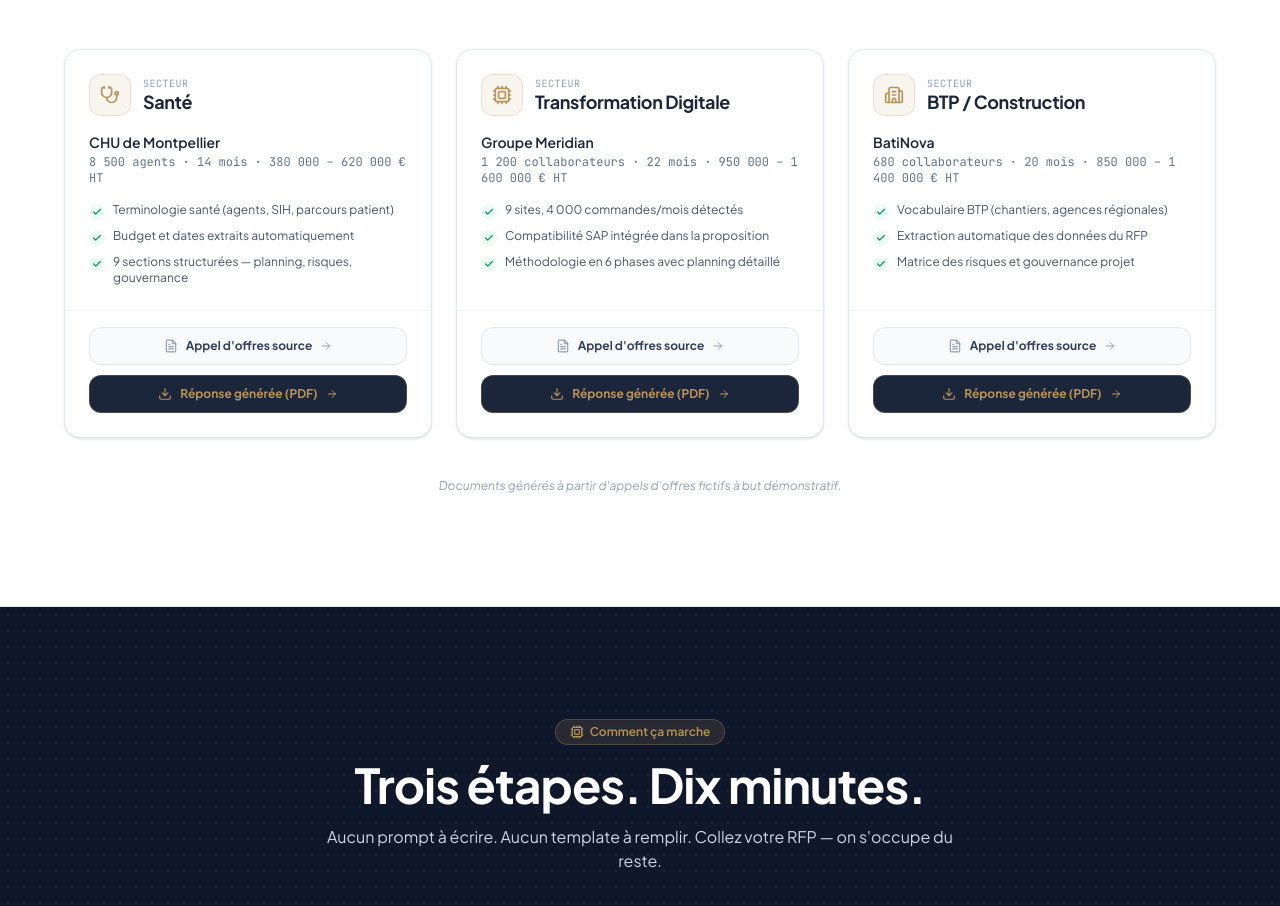
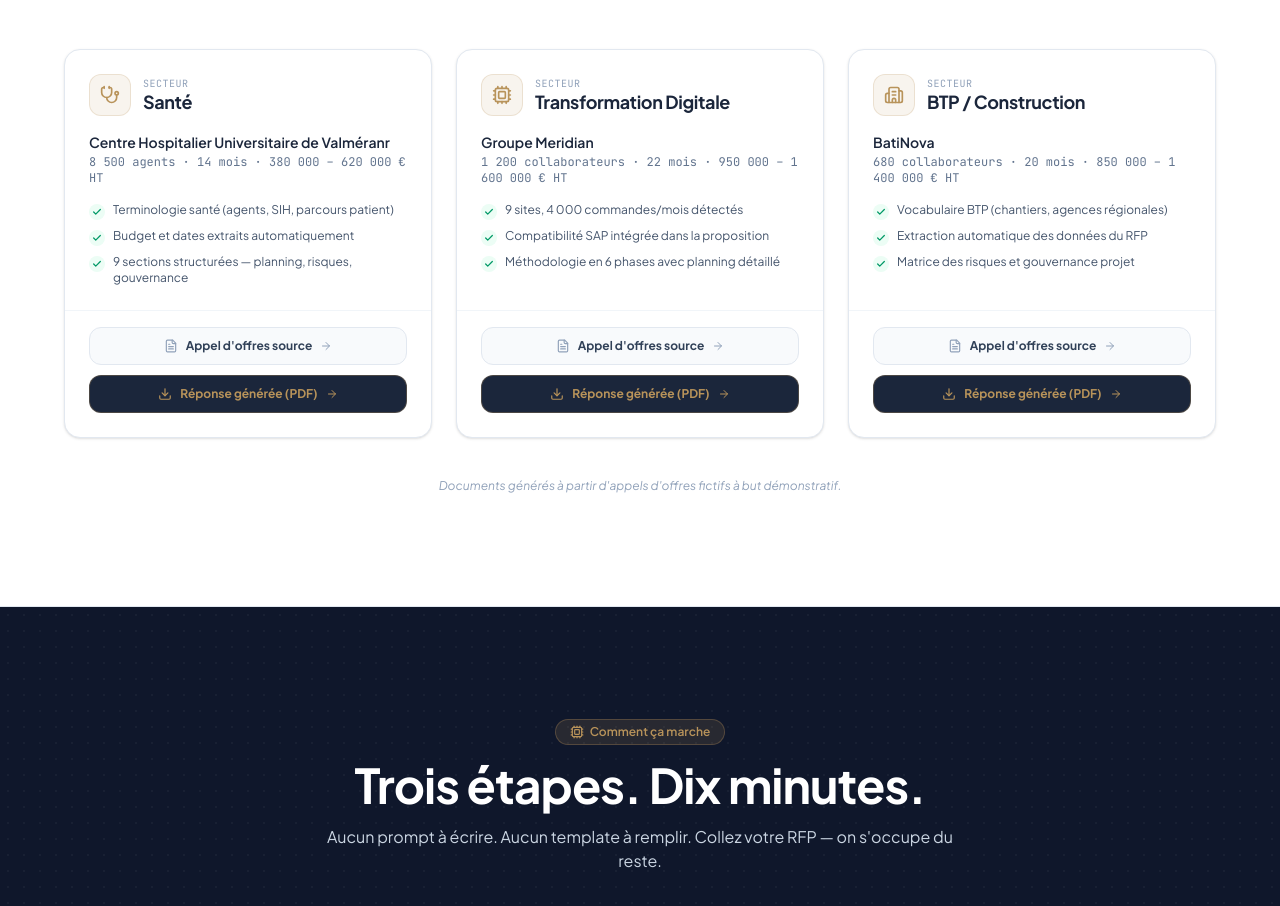
Before and after one commit to OMARMARCO23/DeliverableEngine, a React (Vite) app: page / in a window 1280 px wide. Shown: the part 2060-2966 px from the top of the page. Built offline with nearby package versions, Linux system fonts and the light colour scheme; no server answers; a web font is replaced by a local one.

Commit message:
Update client name in PdfPreviewSection

```diff
--- a/src/components/PdfPreviewSection.tsx
+++ b/src/components/PdfPreviewSection.tsx
@@ -32,7 +32,7 @@ const SECTORS: SectorExample[] = [
     id: 'sante',
     sector: 'Santé',
     icon: <Stethoscope className="h-5 w-5" />,
-    client: 'CHU de Montpellier',
+    client: 'Centre Hospitalier Universitaire de Valméranr',
     stats: '8 500 agents · 14 mois · 380 000 – 620 000 € HT',
     highlights: [
       'Terminologie santé (agents, SIH, parcours patient)',
```
